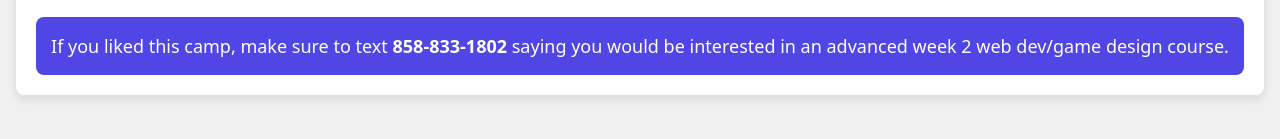
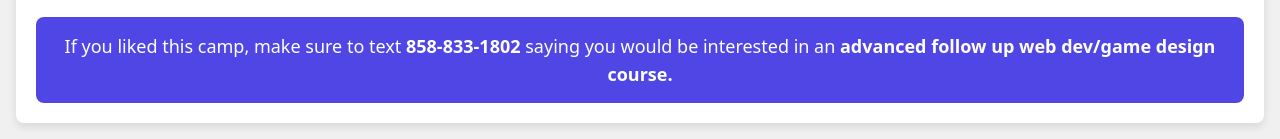
Before and after one commit to Shamik-Autra/7-22-web-dev-camp, a plain HTML site: page index.html in a window 1280 px wide. Shown: the part 1491-1630 px from the top of the page. Before the commit the page ends 1602 px from the top, so only its background shows below. Drawn offline with nearby package versions, Linux system fonts and the light colour scheme.

Commit message:
Update index.html

```diff
--- a/index.html
+++ b/index.html
@@ -111,7 +111,7 @@
                 </li>
             </ul>
             <div class="ad mt-8">
-                <p class="text-lg">If you liked this camp, make sure to text <strong>858-833-1802</strong> saying you would be interested in an advanced week 2 web dev/game design course.</p>
+                <p class="text-lg">If you liked this camp, make sure to text <strong>858-833-1802</strong> saying you would be interested in an <strong>advanced follow up web dev/game design course. </strong> </p>
             </div>
         </div>
     </div>
```
